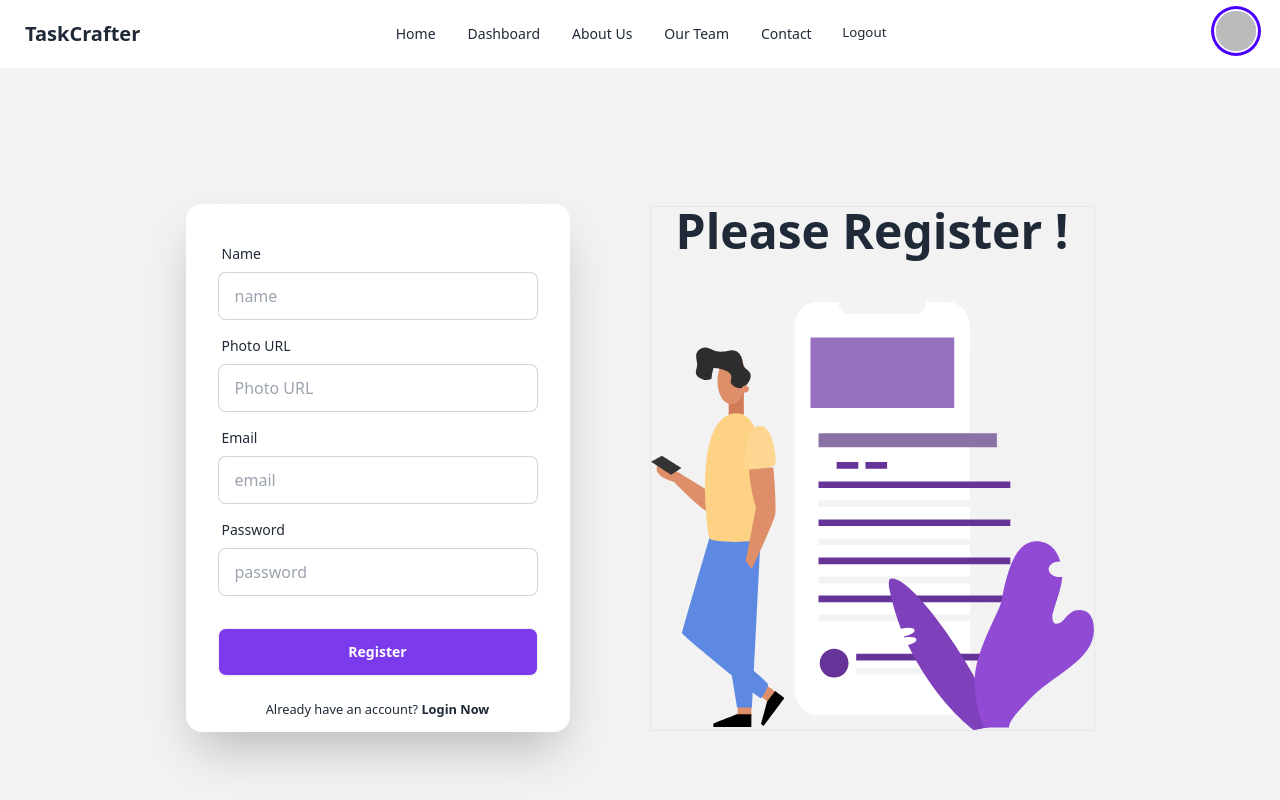
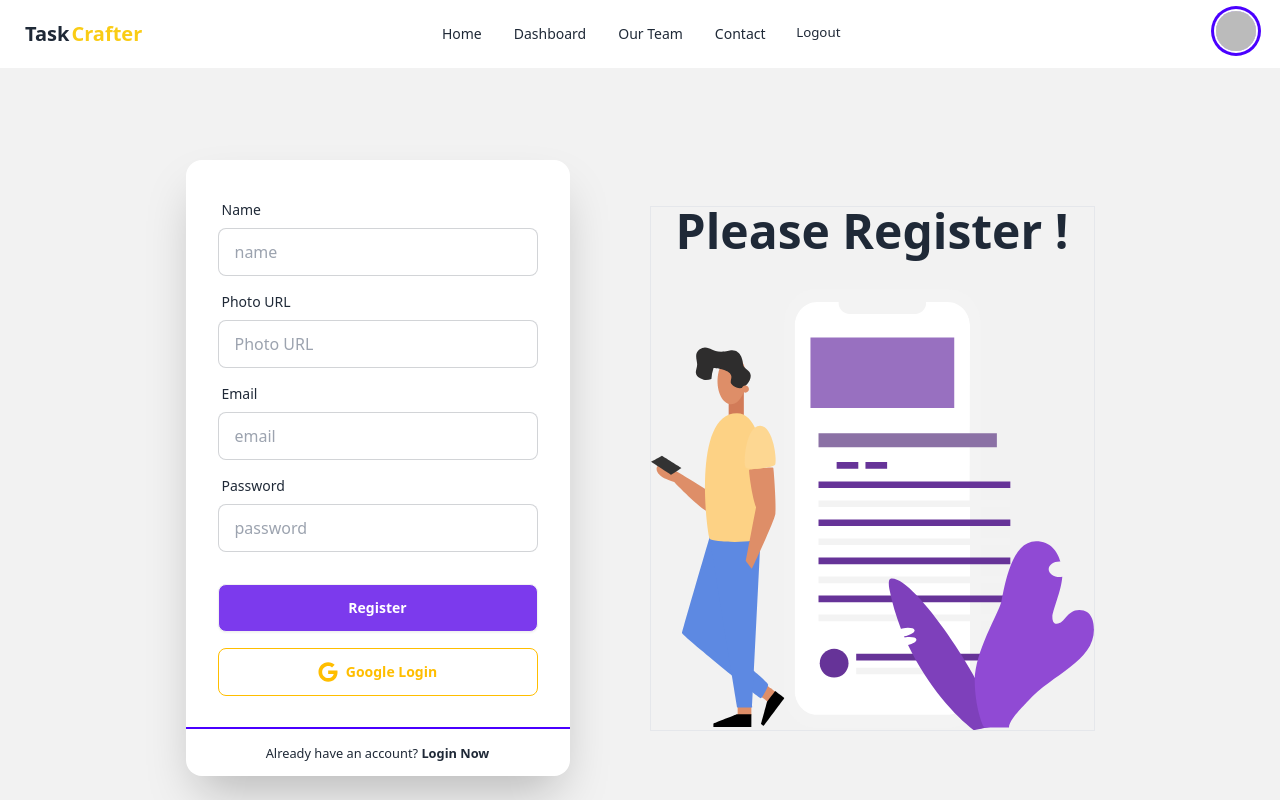
Before and after one commit to Rahim00001/scic-job-task, a React (Vite) app: page /register in a window 1280 px wide. Shown: the top 800 px of the page. Built offline with nearby package versions, Linux system fonts and the light colour scheme; no server answers; sample sign-in values are in the browser's storage.

Commit message:
google login added

```diff
--- a/src/Components/Banner/Banner.jsx
+++ b/src/Components/Banner/Banner.jsx
@@ -6,7 +6,7 @@ const Banner = () => {
                 <div className="hero-content w-full flex-col lg:flex-row-reverse">
                     <img src={bannerImg} className="lg:w-1/2" />
                     <div className='lg:w-1/2'>
-                        <h1 className="text-6xl font-bold">Manage Work <br /> Efficiency.</h1>
+                        <h1 className="text-6xl font-bold">Manage Work <br /> <span className='text-yellow-400'>Efficiency.</span></h1>
                         <p className="pt-6 pb-2 text-2xl font-bold">Plan, Track and Organise your work..</p>
                         <p className='text-lg font-normal pb-5'>An Intranet platform to Manage projects, organise work and focus on what’s most important.</p>
                         <button className="btn bg-gradient-to-r from-cyan-500 to-blue-500 text-white">Let’s Explore</button>
--- a/src/Components/ContactUs/ContactUs.jsx
+++ b/src/Components/ContactUs/ContactUs.jsx
@@ -3,10 +3,10 @@ import contact from '../../../public/contact.json'
 import { BsSendFill } from "react-icons/bs";
 const ContactUs = () => {
     return (
-        <div id='contact' className="hero-content flex-col lg:flex-row justify-center items-center gap-1 max-w-screen-xl mx-auto">
-            <Lottie animationData={contact}></Lottie>
-            <div>
-                <h1 className="uppercase text-2xl mb-2 font-bold text-slate-600">Share your thouts</h1>
+        <div id='contact' className="hero-content flex-col lg:flex-row lg:mr-28 xl:mr-40 gap-1 max-w-screen-xl mx-auto">
+            <Lottie animationData={contact} className='mx-auto'></Lottie>
+            <div className='mx-auto'>
+                <h1 className="uppercase text-2xl mb-2 font-bold text-slate-600">Share your thoughts</h1>
                 <h1 className="text-6xl font-bold mb-5">Messege Us.</h1>
                 <div className="card shrink-0 w-[380px] max-w-sm shadow-2xl bg-base-100 border-l-4 border-b-4 border-gray-700">
                     <form className="card-body">
--- /dev/null
+++ b/src/Components/GoogleLogin/LoginByGoogle.jsx
@@ -0,0 +1,30 @@
+import { useContext } from "react";
+import { FaGoogle } from "react-icons/fa";
+import { AuthContext } from "../../providers/AuthProvider";
+import { useNavigate } from "react-router-dom";
+const LoginByGoogle = () => {
+    const { googleLogin } = useContext(AuthContext);
+    const navigate = useNavigate();
+    const handleGooglelogin = () => {
+        googleLogin()
+            .then(result => {
+                console.log(result.user);
+                navigate('/')
+            })
+            .catch(error => {
+                console.log('error', error.message);
+            })
+    }
+    return (
+        <div>
+            <div className="px-8 mb-2 -mt-4">
+                <button onClick={handleGooglelogin} className="btn btn-block btn-outline btn-warning">
+                    <FaGoogle className="text-xl"></FaGoogle>
+                    Google Login
+                </button>
+            </div>
+        </div>
+    );
+};
+
+export default LoginByGoogle;
--- a/src/Components/Navbar/Navbar.jsx
+++ b/src/Components/Navbar/Navbar.jsx
@@ -23,7 +23,6 @@ const Navbar = () => {
     const navlinks = <>
         <li><NavLink to='/'>Home</NavLink></li>
         <li><NavLink to='/dashboard'>Dashboard</NavLink></li>
-        <li><NavLink to='/about'>About Us</NavLink></li>
         <li><a href="#team">Our Team</a></li>
         <li><a href="#contact">Contact</a></li>
         {
@@ -46,7 +45,7 @@ const Navbar = () => {
                             {navlinks}
                         </ul>
                     </div>
-                    <a className="btn btn-ghost text-xl">TaskCrafter</a>
+                    <a className="btn btn-ghost text-xl">Task<span className="text-yellow-400 -ml-[6px]">Crafter</span></a>
                 </div>
                 <div className="navbar-center hidden lg:flex">
                     <ul className="menu menu-horizontal px-1">
--- a/src/Components/Register/Register.jsx
+++ b/src/Components/Register/Register.jsx
@@ -5,6 +5,7 @@ import registerAnim from "../../../public/register.json"
 import { useContext } from "react";
 import { AuthContext } from "../../providers/AuthProvider";
 import Swal from "sweetalert2";
+import LoginByGoogle from "../GoogleLogin/LoginByGoogle";
 const Register = () => {
     const {
         register,
@@ -97,7 +98,8 @@ const Register = () => {
                                 <input type="submit" value="Register" className="btn bg-violet-600 text-white hover:bg-violet-800" />
                             </div>
                         </form>
-                        {/* <div className="divider divider-primary"></div> */}
+                        <LoginByGoogle></LoginByGoogle>
+                        <div className="divider divider-primary"></div>
                         <p className='text-center mb-3 -mt-3'><small>Already have an account? <Link to='/login' className='font-bold hover:underline'>Login Now</Link></small></p>
                     </div>
                 </div>
--- a/src/Components/Team/Team.jsx
+++ b/src/Components/Team/Team.jsx
@@ -3,7 +3,7 @@ import women1 from '../../../public/Images/women.jpg'
 import women2 from '../../../public/Images/women1.jpg'
 const Team = () => {
     return (
-        <div id='team' className='max-w-screen-xl mx-auto my-10 px-3'>
+        <div id='team' className='max-w-screen-xl mx-auto my-20 px-3'>
             <h1 className='text-center text-6xl font-bold mb-10'>Meet Our Team</h1>
             <div className='grid mx-auto grid-cols-1 md:grid-cols-2 lg:grid-cols-3 gap-5'>
                 <div className="card card-compact mx-auto w-80 h-96 bg-base-100 shadow-2xl">
--- a/src/providers/AuthProvider.jsx
+++ b/src/providers/AuthProvider.jsx
@@ -1,5 +1,5 @@
 import { createContext, useEffect, useState } from "react";
-import { createUserWithEmailAndPassword, getAuth, onAuthStateChanged, signInWithEmailAndPassword, signOut, updateProfile } from "firebase/auth";
+import { GoogleAuthProvider, createUserWithEmailAndPassword, getAuth, onAuthStateChanged, signInWithEmailAndPassword, signInWithPopup, signOut, updateProfile } from "firebase/auth";
 import { app } from "../firebase/firebase.config";
 
 export const AuthContext = createContext(null);
@@ -9,6 +9,7 @@ const auth = getAuth(app);
 const AuthProvider = ({ children }) => {
     const [user, setUser] = useState(null);
     const [loading, setLoading] = useState(true);
+    const googleProvider = new GoogleAuthProvider();
 
     const createUser = (email, password) => {
         setLoading(true);
@@ -18,6 +19,11 @@ const AuthProvider = ({ children }) => {
     const login = (email, password) => {
         setLoading(true);
         return signInWithEmailAndPassword(auth, email, password);
+    }
+
+    const googleLogin = () => {
+        setLoading(true);
+        return signInWithPopup(auth, googleProvider);
     }
 
     const logOut = () => {
@@ -47,6 +53,7 @@ const AuthProvider = ({ children }) => {
         loading,
         createUser,
         login,
+        googleLogin,
         logOut,
         updateUserProfile
     }
```
